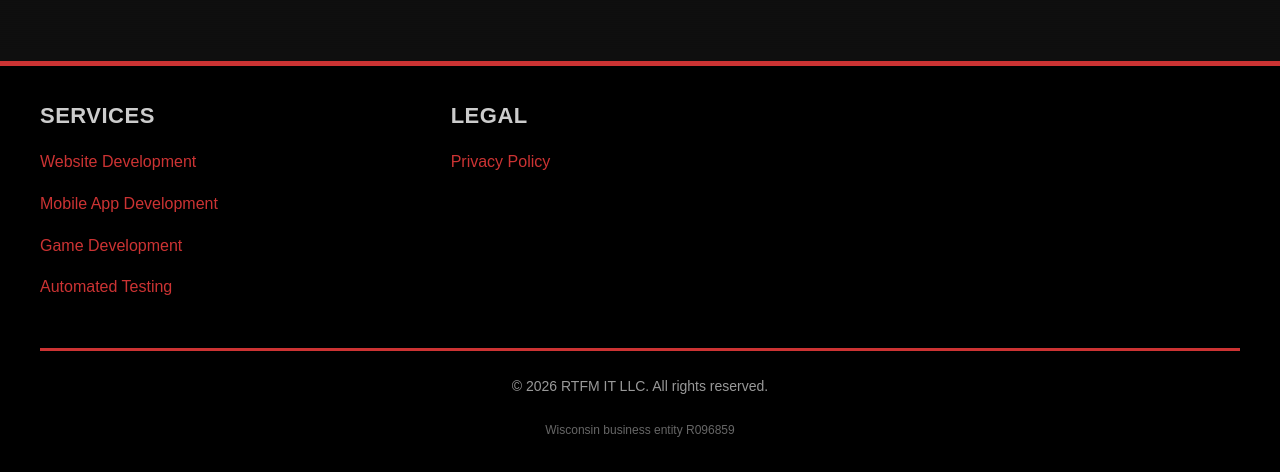
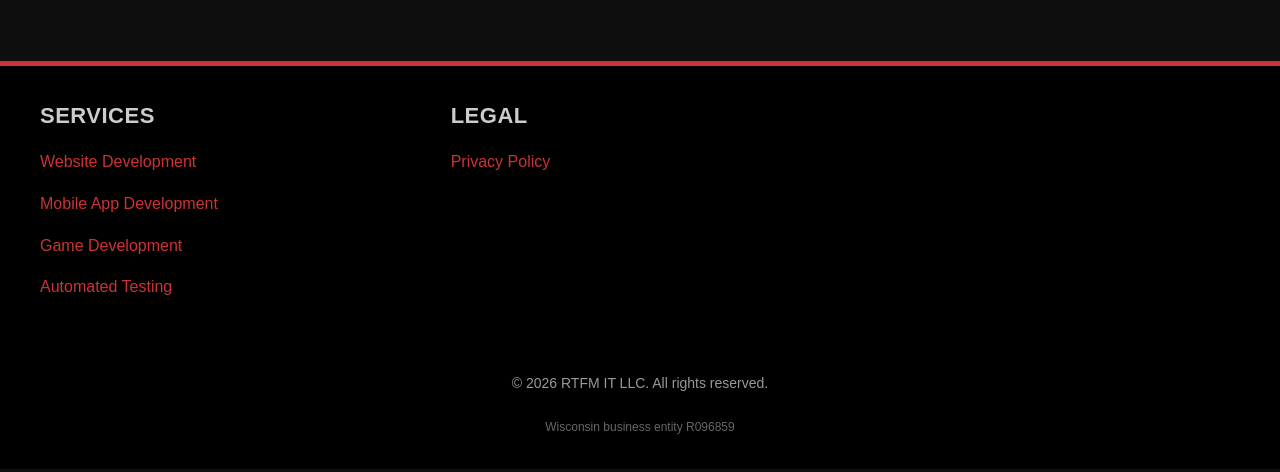
Before and after one commit to ruscoe/rtfm.it.com, a website: page privacy-policy/index.html in a window 1280 px wide. Shown: the part 751-1223 px from the top of the page. Drawn offline with Linux system fonts and the light colour scheme.

Commit message:
Design updates.

```diff
--- a/assets/scss/style.scss
+++ b/assets/scss/style.scss
@@ -490,7 +490,6 @@
 }
 
 .footer-bottom {
-  border-top: 3px solid $primary-color;
   padding-top: $spacing-md;
   margin-top: $spacing-lg;
   text-align: center;
```
Also changed, not shown: assets/css/style.css, 1 other file.
